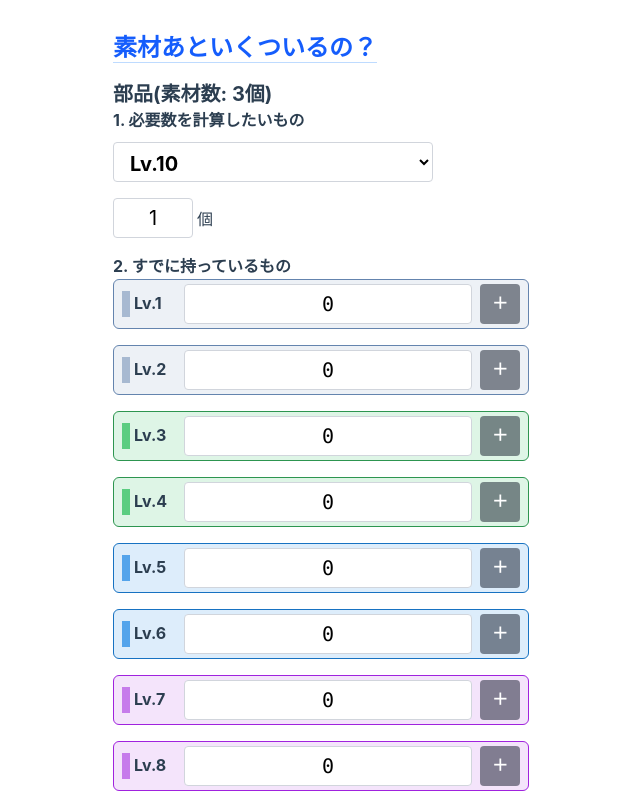
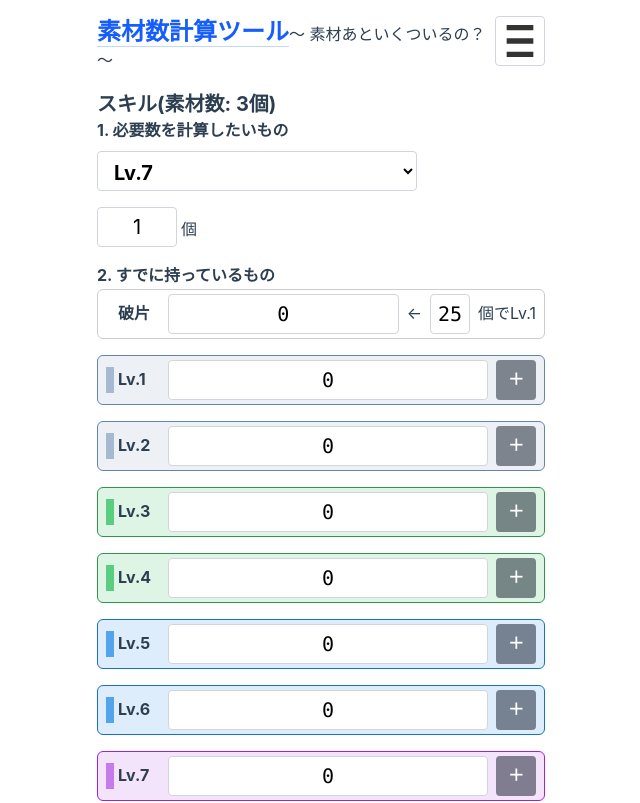
Before and after one commit to ppzdev/vivid, a Vue app: page /resource/skill in a window 1280 px wide. Shown: the top 803 px of the page, without its empty margins (319-959 px from the left). Built offline with nearby package versions, Linux system fonts and the light colour scheme.

Commit message:
vue router

```diff
--- a/src/App.vue
+++ /dev/null
@@ -1,53 +0,0 @@
-<script setup>
-import RequiredMaterials from './components/RequiredMaterials.vue'
-import Footer from "./components/Footer.vue";
-
-const equipments = ['Lv.1', 'Lv.2', 'Lv.3', 'Lv.4', 'Lv.5', 'Lv.6', 'Lv.7', 'Lv.8', 'Lv.9', 'Lv.10']
-const skills = ['Lv.1', 'Lv.2', 'Lv.3', 'Lv.4', 'Lv.5', 'Lv.6', 'Lv.7', 'Lv.8', 'Lv.9', 'Lv.10']
-const weapons = ['白', '緑', '青', '紫', '橙']
-</script>
-
-<template>
-  <header>
-  </header>
-  <h1 class="mb-4">
-    <a
-        href="."
-        class="text-2xl text-blue-600 font-bold border-b border-b-blue-200"
-    >素材あといくついるの？</a>
-  </h1>
-  <main>
-    <RequiredMaterials
-        title="部品"
-        name="equipments"
-        :needs="3"
-        :ranks="equipments"
-        :default-rank-index="9"
-    />
-    <RequiredMaterials
-        title="スキル"
-        name="skill"
-        :needs="3"
-        :ranks="skills"
-        :is-piece-enabled="true"
-        :default-rank-index="6"
-    />
-    <RequiredMaterials
-        title="装備材料"
-        :needs="4"
-        name="weapon"
-        :ranks="weapons"
-        :default-quantity="70"
-        :default-rank-index="4"
-    />
-  </main>
-
-  <Footer></Footer>
-</template>
-
-<style scoped>
-header {
-  line-height: 1.5;
-}
-
-</style>
--- a/src/assets/main.css
+++ b/src/assets/main.css
@@ -67,6 +67,7 @@ body {
 #app {
   max-width: 480px;
   margin: 0 auto;
-  padding: 2rem;
+  padding: 1rem;
   font-weight: normal;
+  position: relative;
 }
--- /dev/null
+++ b/src/components/jusoko/AppJusoko.vue
@@ -0,0 +1,11 @@
+<script setup lang="ts">
+
+</script>
+
+<template>
+  <p>jusoko</p>
+</template>
+
+<style scoped lang="scss">
+
+</style>
--- /dev/null
+++ b/src/components/layout/AppLayout.vue
@@ -0,0 +1,78 @@
+<script setup lang="ts">
+import AppFooter from "./AppFooter.vue";
+import {ref} from "vue";
+
+const isShowMenu = ref<boolean>(false)
+const menus = [
+  {
+    group: "素材数計算ツール",
+    links: [
+      {
+        name: 'Resource/equipment',
+        title: 'パーツ',
+        sub: '速10',
+      },
+      {
+        name: 'Resource/skill',
+        title: 'スキル',
+        sub: '専用7',
+      },
+      {
+        name: 'Resource/weapon',
+        title: '兵種材料',
+        sub: '橙装備',
+      },
+    ]
+  },
+  {
+    group: "シミュレーター",
+    links: [
+      {
+        name: 'Jusoko',
+        title: '重装甲空母の宝物',
+        sub: null,
+      },
+    ]
+  },
+]
+</script>
+
+<template>
+  <nav>
+    <button
+        class="border border-gray-300 bg-white p-2 rounded-sm float-right relative z-10 cursor-pointer"
+        type="button"
+        @click.prevent="isShowMenu = !isShowMenu"
+    >
+      <svg class="w-8" xmlns="http://www.w3.org/2000/svg" viewBox="-0.2 -0.2 2.4 2.4">
+        <path d="M0 0H2M0 1H2M0 2H2" stroke="#333333" stroke-width="0.4" fill="none"/>
+      </svg>
+
+    </button>
+    <transition name="fade">
+      <div v-if="isShowMenu" class="border border-gray-300 bg-gray-100 absolute top-3 right-3">
+        <h2 class="px-4 py-3.5 border-b border-b-gray-300 font-bold">Menu</h2>
+        <div
+            v-for="menu in menus"
+            :key="menu.group"
+            class="bg-white mb-2">
+          <h3
+              class="font-bold px-2 pt-2 ml-2 border-b border-b-gray-400">{{ menu.group }}</h3>
+          <ul>
+            <li
+                v-for="link in menu.links"
+                :key="link.name"
+                class="px-4 py-1 box-border"
+            >
+              <router-link class="underline" :to="{name: link.name}" @click="isShowMenu = false">{{ link.title }} <span>{{ link.sub }}</span></router-link>
+            </li>
+          </ul>
+        </div>
+      </div>
+    </transition>
+  </nav>
+  <main>
+    <router-view />
+  </main>
+  <app-footer/>
+</template>
--- /dev/null
+++ b/src/components/resource/AppResource.vue
@@ -0,0 +1,56 @@
+<script setup lang="ts">
+import RequiredMaterials from './RequiredMaterials.vue'
+
+defineProps<{
+  isEquipment?: boolean
+  isSkill?: boolean
+  isWeapon?: boolean
+}>()
+
+const equipments = ['Lv.1', 'Lv.2', 'Lv.3', 'Lv.4', 'Lv.5', 'Lv.6', 'Lv.7', 'Lv.8', 'Lv.9', 'Lv.10']
+const skills = ['Lv.1', 'Lv.2', 'Lv.3', 'Lv.4', 'Lv.5', 'Lv.6', 'Lv.7', 'Lv.8', 'Lv.9', 'Lv.10']
+const weapons = ['白', '緑', '青', '紫', '橙']
+</script>
+
+<template>
+  <h1 class="mb-4">
+    <a
+        href="../.."
+        class="text-2xl text-blue-600 font-bold border-b border-b-blue-200"
+    >素材数計算ツール</a>
+    <span>〜 素材あといくついるの？ 〜</span>
+  </h1>
+  <RequiredMaterials
+      v-if="isEquipment"
+      title="パーツ"
+      name="equipments"
+      :needs="3"
+      :ranks="equipments"
+      :default-rank-index="9"
+  />
+  <RequiredMaterials
+      v-if="isSkill"
+      title="スキル"
+      name="skill"
+      :needs="3"
+      :ranks="skills"
+      :is-piece-enabled="true"
+      :default-rank-index="6"
+  />
+  <RequiredMaterials
+      v-if="isWeapon"
+      title="装備材料"
+      :needs="4"
+      name="weapon"
+      :ranks="weapons"
+      :default-quantity="70"
+      :default-rank-index="4"
+  />
+</template>
+
+<style scoped>
+header {
+  line-height: 1.5;
+}
+
+</style>
--- a/src/main.ts
+++ b/src/main.ts
@@ -1,5 +1,60 @@
 import { createApp } from 'vue'
+import {createRouter, createWebHistory} from 'vue-router'
+import AppResource from './components/resource/AppResource.vue'
+import AppJusoko from "./components/jusoko/AppJusoko.vue"
+import AppLayout from "./components/layout/AppLayout.vue"
 import './assets/main.css'
-import App from './App.vue'
 
-createApp(App).mount('#app')
+const router = createRouter({
+    history: createWebHistory(import.meta.env.BASE_URL),
+    routes: [
+        {
+            path: '/',
+            component: AppResource,
+            props: {isEquipment: true, isSkill: true, isWeapon: true},
+            meta: {title: '素材数計算ツール'}
+        },
+        {
+            path: '/resource',
+            name: 'Resource',
+            component: AppResource,
+            props: {isEquipment: true, isSkill: true, isWeapon: true},
+            meta: {title: '素材数計算ツール'}
+        },
+        {
+            path: '/resource/equipment',
+            name: 'Resource/equipment',
+            component: AppResource,
+            props: {isEquipment: true},
+            meta: {title: 'めざせ速10 - 素材数計算ツール'}
+        },
+        {
+            path: '/resource/skill',
+            name: 'Resource/skill',
+            component: AppResource,
+            props: {isSkill: true},
+            meta: {title: '専用7 - 素材数計算ツール'}
+        },
+        {
+            path: '/resource/weapon',
+            name: 'Resource/weapon',
+            component: AppResource,
+            props: {isWeapon: true},
+            meta: {title: '橙装備 - 素材数計算ツール'}
+        },
+        {
+            path: '/jusoko',
+            name: 'Jusoko',
+            component: AppJusoko,
+            meta: {title: '重装甲空母の宝物シミュレーター'}
+        },
+    ],
+})
+
+router.afterEach((to) => {
+    document.title = to.meta.title || 'ppzdev'
+})
+
+createApp(AppLayout)
+    .use(router)
+    .mount('#app')
```
Also changed, not shown: src/components/layout/AppFooter.vue (renamed from src/components/Footer.vue), src/components/resource/InputModal.vue (renamed from src/components/InputModal.vue), src/components/resource/RequiredMaterials.vue (renamed from src/components/RequiredMaterials.vue).
